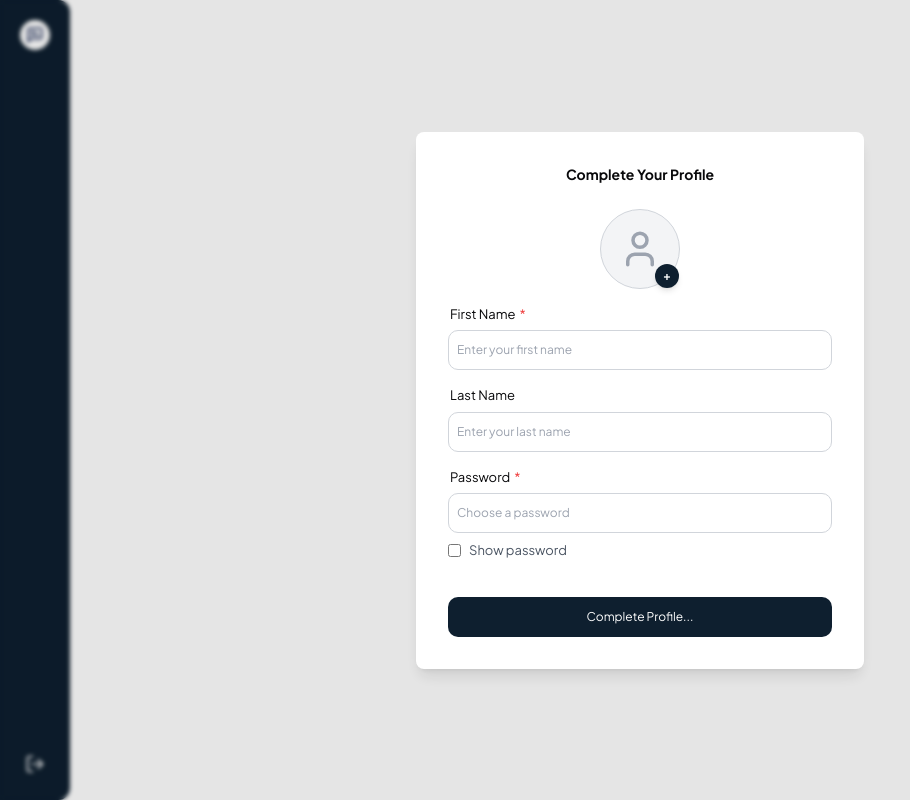
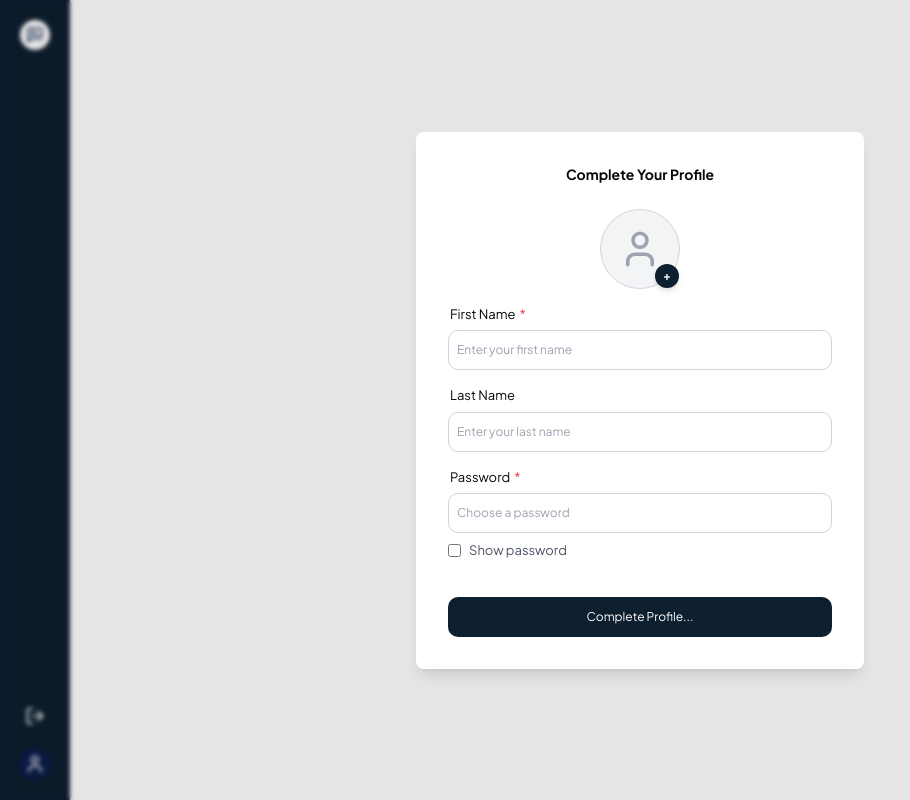
Before and after one commit to Shubhojeet-Ghosh/sgdevstudio, a Next.js app: page /elysium-chat in a window 1280 px wide. Shown: the whole page, without its empty margins (0-910 px from the left). Built offline with nearby package versions, Linux system fonts and the light colour scheme; no server answers.

Commit message:
Enhance LeftNavApp component to display user profile picture from local storage, improving user experience and personalization.

```diff
--- a/package.json
+++ b/package.json
@@ -1,6 +1,6 @@
 {
   "name": "sgdevstudio",
-  "version": "0.1.8",
+  "version": "0.1.9",
   "private": true,
   "scripts": {
     "dev": "next dev",
--- a/src/components/ElysiumChat/LeftNavApp/LeftNavApp.tsx
+++ b/src/components/ElysiumChat/LeftNavApp/LeftNavApp.tsx
@@ -1,5 +1,6 @@
 import { usePathname } from "next/navigation";
-import { MessageSquareText, LogOut } from "lucide-react";
+import { useEffect, useState } from "react";
+import { MessageSquareText, LogOut, User } from "lucide-react";
 import {
   Tooltip,
   TooltipContent,
@@ -8,10 +9,21 @@ import {
 } from "@/components/ui/tooltip";
 import Cookies from "js-cookie";
 import { useRouter } from "next/navigation";
+import Image from "next/image";
 
 export default function LeftNavApp() {
   const router = useRouter();
   const pathname = usePathname();
+
+  const [profilePicture, setProfilePicture] = useState("");
+  console.log(profilePicture);
+  useEffect(() => {
+    const profilePicture = localStorage.getItem("profile_image_url");
+    if (profilePicture !== "null" && profilePicture !== null) {
+      console.log("profilePicture", profilePicture);
+      setProfilePicture(profilePicture);
+    }
+  }, []);
 
   const handleLogout = () => {
     Cookies.remove("elysium_chat_session_token");
@@ -20,7 +32,7 @@ export default function LeftNavApp() {
 
   return (
     <TooltipProvider delayDuration={100}>
-      <div className="fixed top-0 left-0 h-[100dvh] rounded-r-[12px] bg-ecdarkblue flex w-[70px] py-[20px] flex-col justify-between">
+      <div className="fixed top-0 left-0 h-[100dvh] bg-ecdarkblue flex w-[70px] py-[20px] flex-col justify-between">
         <div className="flex flex-col w-full">
           <div className="flex items-center justify-center">
             <Tooltip>
@@ -66,6 +78,36 @@ export default function LeftNavApp() {
                 </TooltipContent>
               </Tooltip>
             </div>
+            <div className="flex items-center justify-center">
+              <Tooltip>
+                <TooltipTrigger asChild>
+                  <div className="flex items-center justify-center bg-ecnavy rounded-full overflow-hidden w-[32px] h-[32px]">
+                    {profilePicture ? (
+                      <Image
+                        src={profilePicture}
+                        alt="Profile Picture"
+                        width={100}
+                        height={100}
+                        quality={100}
+                        className="w-full h-full object-cover cursor-pointer"
+                        objectFit="cover"
+                        objectPosition="center"
+                      />
+                    ) : (
+                      <div className="flex items-center justify-center w-[32px] h-[32px] rounded-full bg-ecnavy cursor-pointer text-white hover:bg-white hover:text-ecnavy">
+                        <User size={20} />
+                      </div>
+                    )}
+                  </div>
+                </TooltipTrigger>
+                <TooltipContent
+                  side="right"
+                  className="text-[12px] font-[400] bg-eclightblue text-white"
+                >
+                  My Profile
+                </TooltipContent>
+              </Tooltip>
+            </div>
           </div>
         </div>
       </div>
```
